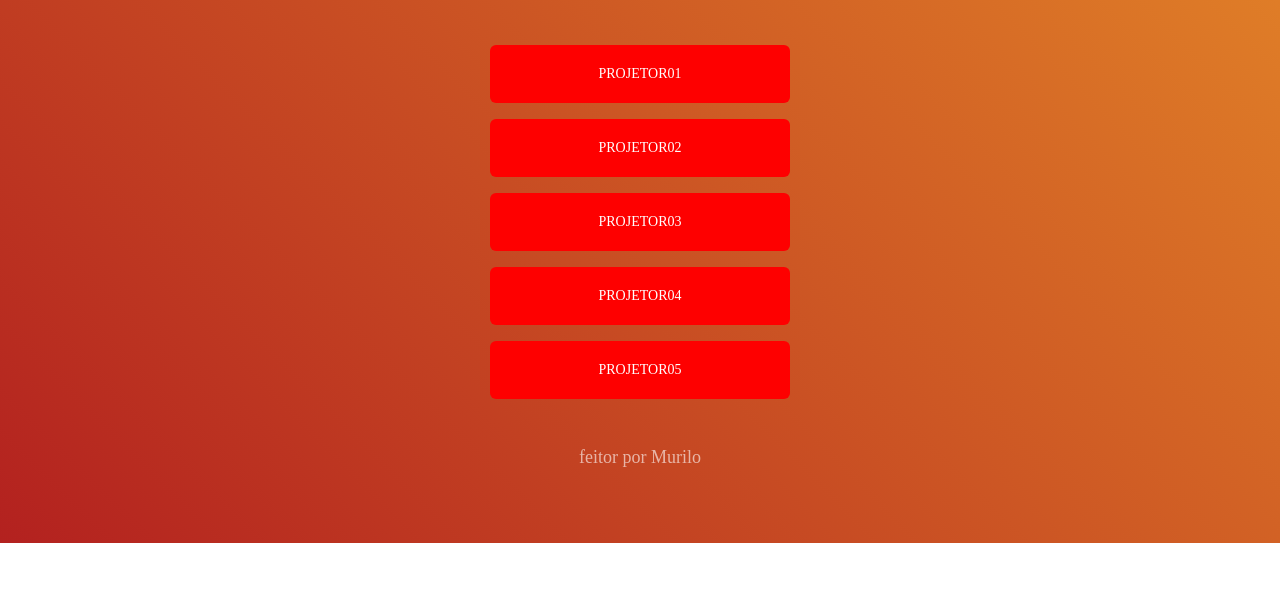
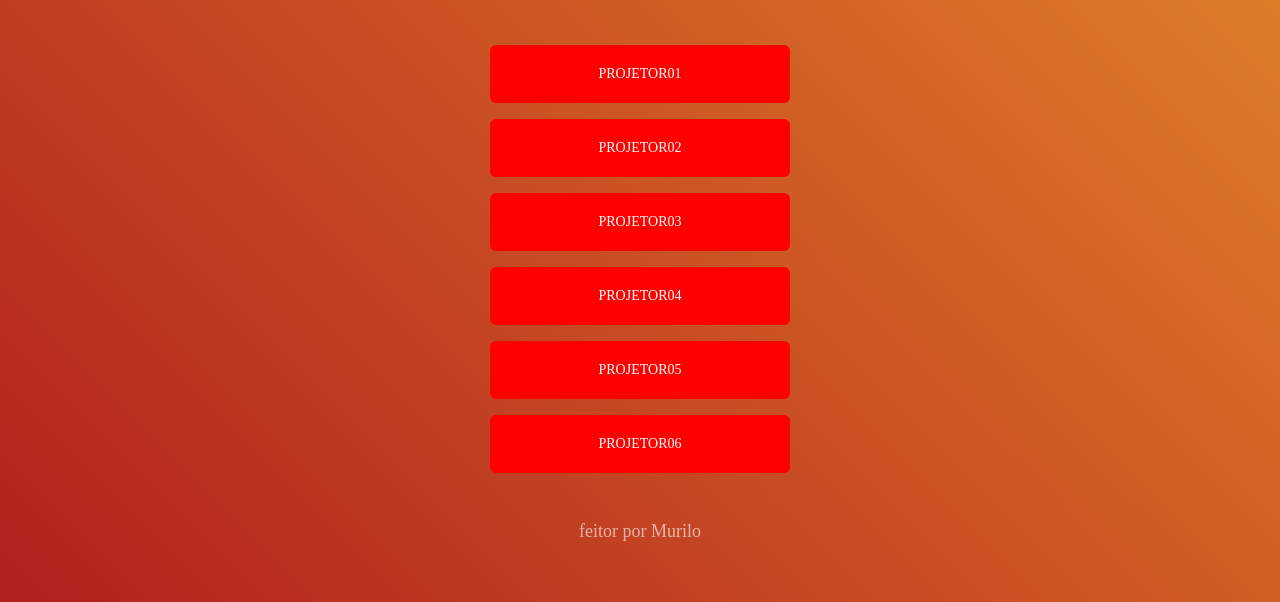
Before and after one commit to MuriloAraujo174/projetos-pessoais, a plain HTML site: page index.html in a window 1280 px wide. Shown: the part 257-859 px from the top of the page. Before the commit the page ends 800 px from the top, so only its background shows below. Drawn offline with Linux system fonts and the light colour scheme.

Commit message:
Novo projeto

```diff
--- a/index.html
+++ b/index.html
@@ -31,6 +31,9 @@
             <li>
                 <a href="https://muriloaraujo174.github.io/Hello-World-/" target="_blank"> Projetor05 </a>
             </li>
+            <li>
+                <a href="https://muriloaraujo174.github.io/Erro-404/" target="_blank"> Projetor06 </a>
+            </li>
         </ul>
 
         <footer>
```
